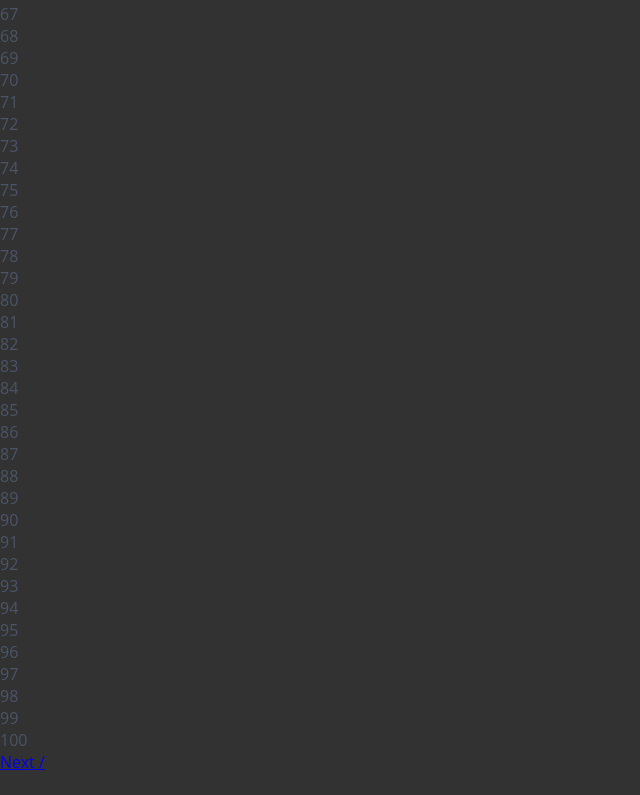
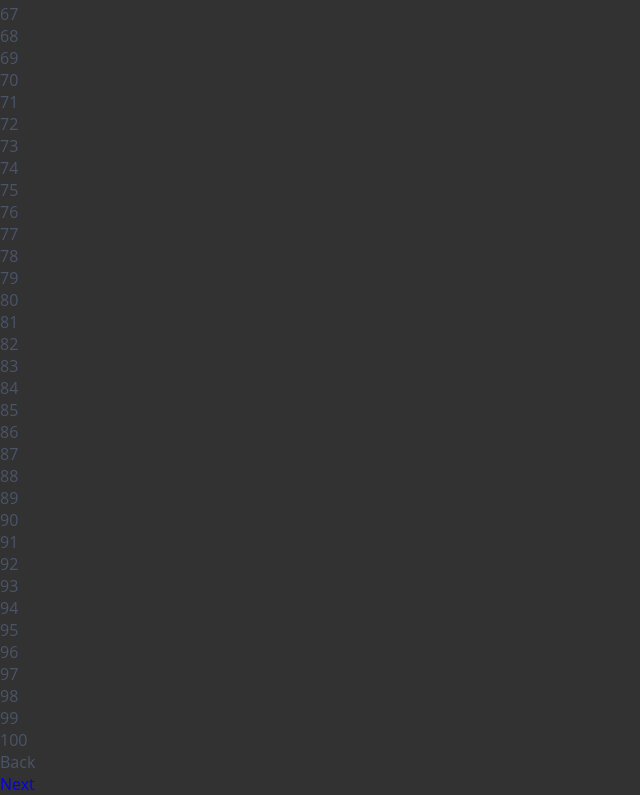
Before and after one commit to stevgouws/logger, a Next.js app: page / in a window 1280 px wide. Shown: the part 1514-2309 px from the top of the page, without its empty margins (0-640 px from the left). Before the commit the page ends 2287 px from the top, so only its background shows below. Built offline with nearby package versions, Linux system fonts and the light colour scheme.

Commit message:
routing sorted

```diff
--- a/components/Layout.js
+++ b/components/Layout.js
@@ -1,4 +1,3 @@
-import NextButton from "./NextButton";
 import Head from "next/head";
 import PropTypes from "prop-types";
 import { main } from "./layout.styl";
@@ -18,10 +17,7 @@ const Layout = ({ children }) => {
           href="/apple-launch-750x1334.png"
         />
       </Head>
-      <main className={main}>
-        {children}
-        <NextButton />
-      </main>
+      <main className={main}>{children}</main>
     </div>
   );
 };
--- a/components/NextButton.js
+++ b/components/NextButton.js
@@ -1,38 +1,21 @@
+import PropTypes from "prop-types";
 import styles from "./NextButton.styl";
 import Link from "next/link";
-import { useRef } from "react";
-
-const urls = ["/", "/thoracic", "/typography"];
-
-export const getNextUrl = ({ urls, currentUrl }) => {
-  const currentUrlIndex = urls.indexOf(currentUrl);
-  const nextUrlIndex = currentUrlIndex + 1;
-  const isLastUrl = nextUrlIndex === urls.length;
-  if (isLastUrl) return currentUrl;
-  return urls[nextUrlIndex];
-};
-
-const NextButton = () => {
-  console.log("rendering NextButton");
-  let currentUrlRef = useRef("/");
-  console.log("currentUrlRef", currentUrlRef);
-  const nextUrl = getNextUrl({ urls, currentUrl: currentUrlRef.current });
-  console.log("nextUrl", nextUrl);
-
+import { useRouter } from "next/router";
+const NextButton = ({ nextUrl = "" }) => {
+  const router = useRouter();
   return (
-    <div
-      onClick={() => {
-        console.log("on click");
-        const random = Math.random();
-        currentUrlRef.current = random;
-        console.log(`after updating ref to ${random}`);
-      }}
-    >
+    <div className={styles.nextButton}>
+      <div onClick={() => router.back()}>Back</div>
       <Link href={nextUrl}>
-        <a className={styles.nextButton}>Next {currentUrlRef.current}</a>
+        <a>Next</a>
       </Link>
     </div>
   );
 };
 
+NextButton.propTypes = {
+  nextUrl: PropTypes.string,
+};
+
 export default NextButton;
--- a/components/NextButton.styl
+++ b/components/NextButton.styl
@@ -9,3 +9,10 @@
   justify-content center
   align-items center
   font-size $4xl
+
+  > *
+    height 100%
+    display flex
+    align-items center
+    justify-content center
+    flex 1
--- a/components/Page.js
+++ b/components/Page.js
@@ -3,8 +3,9 @@ import { useState } from "react";
 import NumberGrid from "./NumberGrid";
 import styles from "./Page.styl";
 import Layout from "./Layout";
+import NextButton from "./NextButton";
 
-const Page = ({ name }) => {
+const Page = ({ name, nextUrl }) => {
   const [selectedNumber, setSelectedNumber] = useState(null);
   return (
     <Layout>
@@ -14,12 +15,14 @@ const Page = ({ name }) => {
         selectedNumber={selectedNumber}
         setSelectedNumber={setSelectedNumber}
       />
+      <NextButton nextUrl={nextUrl} />
     </Layout>
   );
 };
 
 Page.propTypes = {
   name: PropTypes.string.isRequired,
+  nextUrl: PropTypes.string,
 };
 
 export default Page;
--- a/pages/index.js
+++ b/pages/index.js
@@ -1,5 +1,5 @@
 import Page from "../components/Page";
 
 export default function Home() {
-  return <Page name="Neck" />;
+  return <Page name="Neck" nextUrl="thoracic" />;
 }
--- /dev/null
+++ b/pages/left-hip.js
@@ -0,0 +1,5 @@
+import Page from "../components/Page";
+
+export default function LeftHip() {
+  return <Page name="Left Hip" />;
+}
--- a/pages/thoracic.js
+++ b/pages/thoracic.js
@@ -1,5 +1,5 @@
 import Page from "../components/Page";
 
 export default function Thoracic() {
-  return <Page name="Thoracic" />;
+  return <Page name="Thoracic" nextUrl="left-hip" />;
 }
--- a/styles/global.styl
+++ b/styles/global.styl
@@ -13,6 +13,12 @@ html, body
   box-sizing border-box
   margin 0
   padding 0
+
+a
+  text-decoration none
+
+  &:visited
+    color $white
 
 // * + *
 // margin-top 1.5em
```
Also changed, not shown: 1 other file (tests, documents, lock files or other folders).
